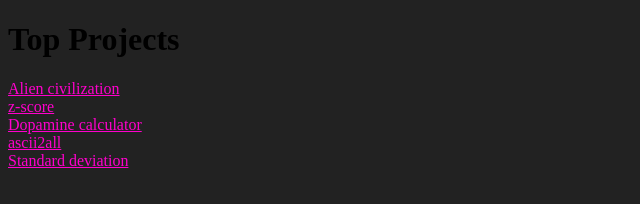
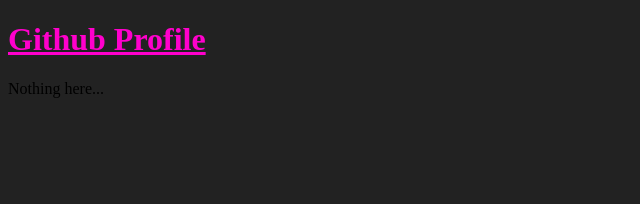
Before and after one commit to Potatochips2001/potatochips2001.github.io, a plain HTML site: page index.html in a window 1280 px wide. Shown: the whole page, without its empty margins (0-640 px from the left). Drawn offline with Linux system fonts and the light colour scheme.

Commit message:
Update index.html

```diff
--- a/index.html
+++ b/index.html
@@ -13,13 +13,9 @@
     </style>
   </head>
   <body>
+    <h1><a href="https://github.com/Potatochips2001">Github Profile</a></h1>
     <div>
-      <h1>Top Projects</h1>
-      <a href="https://potatochips2001.github.io/alien-civilization/">Alien civilization</a> <br/>
-      <a href="https://potatochips2001.github.io/z-score/">z-score</a> <br/>
-      <a href="https://potatochips2001.github.io/dopamine-calculator/">Dopamine calculator</a> <br/>
-      <a href="https://potatochips2001.github.io/ascii2all/">ascii2all</a> <br/>
-      <a href="https://potatochips2001.github.io/standard-deviation">Standard deviation</a> <br/>
+      <p>Nothing here...</p>
     </div>
   </body>
 </html>
```
